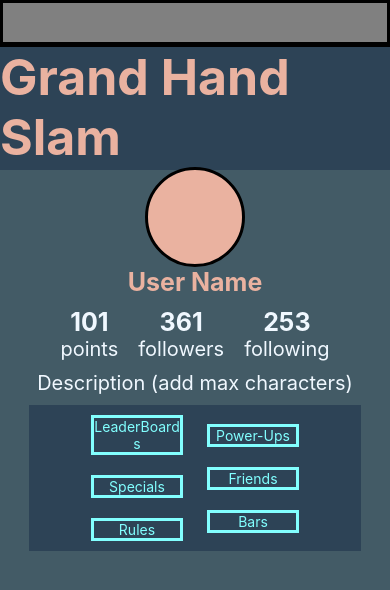
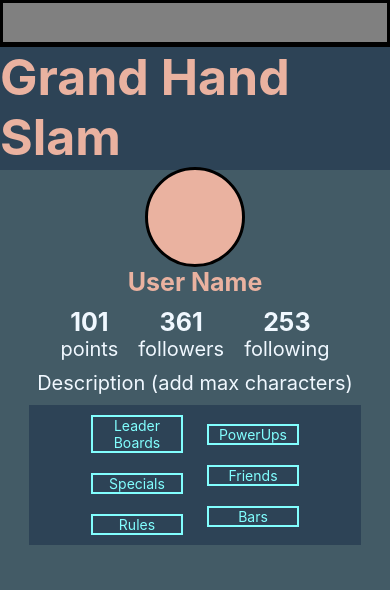
Before and after one commit to Reigningeddie/Grand_Hand_Slam_Mobile, a React Native app: screen / in a window 390 px wide. Shown: the top 590 px of the page. Built offline with nearby package versions, Linux system fonts and the light colour scheme.

Commit message:
fixed center vertical ios bug

```diff
--- a/components/grid.jsx
+++ b/components/grid.jsx
@@ -4,14 +4,14 @@ export default function Grid() {
   return <View style={styles.body}>
       <View style={styles.main}>
         <View style={styles.sides}>
-          <Text style={styles.item}>LeaderBoards</Text>
-          <Text style={styles.item}>Specials</Text>
-          <Text style={styles.item}>Rules</Text>
+          <View style={styles.center}><Text style={styles.item}>Leader Boards</Text></View>
+          <View style={styles.center}><Text style={styles.item}>Specials</Text></View>
+          <View style={styles.center}><Text style={styles.item}>Rules</Text></View>
         </View>
         <View style={styles.sides}>
-          <Text style={styles.item}>Power-Ups</Text>
-          <Text style={styles.item}>Friends</Text>
-          <Text style={styles.item}>Bars</Text>
+          <View style={styles.center}><Text style={styles.item}>PowerUps</Text></View>
+          <View style={styles.center}><Text style={styles.item}>Friends</Text></View>
+          <View style={styles.center}><Text style={styles.item}>Bars</Text></View>
         </View>
       </View>
   </View>
@@ -40,16 +40,22 @@ const styles = StyleSheet.create({
     width: '35%',
   },
 
-  item: {
-    textAlign: 'center',
-    textAlignVertical: 'center',
-    border: 'solid',
+  center: {
+    alignItem: 'center',
+    justifyContent: 'center',
+    alignSelf: 'center',
     borderWidth: 2,
     borderColor: '#82ffff',
     height: '15%',
     width: '80%',
     margin: 10,
-    color: '#82ffff'
+  },
+
+  item: {
+    color: '#82ffff',
+    textAlign: 'center'
   }
 
+
+
 });
```
